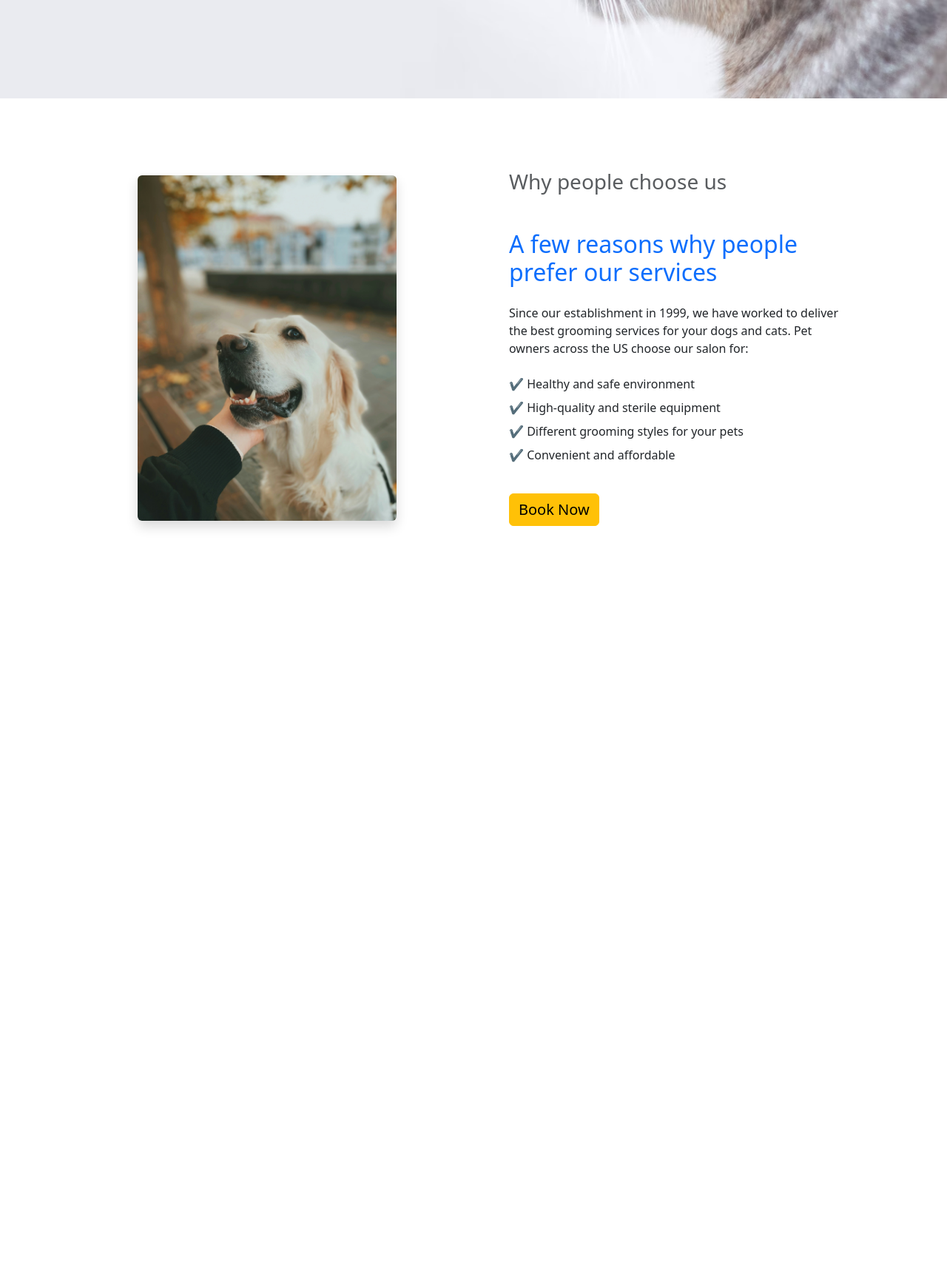
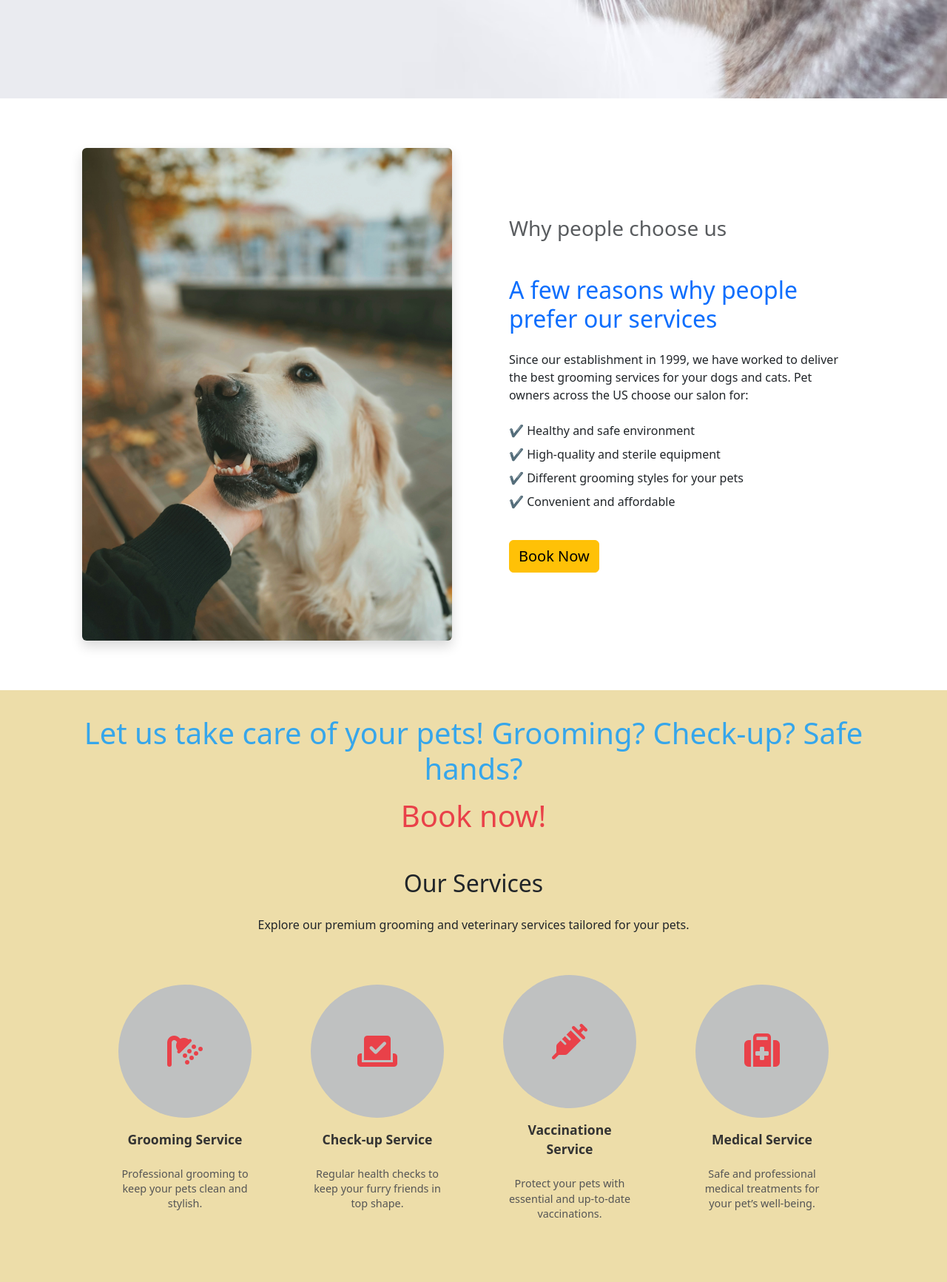
Before and after one commit to karlcyrus/reservation-system, a PHP site: page /test.html in a window 1280 px wide. Shown: the part 737-2470 px from the top of the page at 74% size. Before the commit the page ends 1452 px from the top, so only its background shows below. Run offline with PHP 8.4, Linux system fonts and the light colour scheme.

Commit message:
Added a new section and added a fade-in transition when the page loads

```diff
--- a/script.js
+++ b/script.js
@@ -8,3 +8,23 @@ document.addEventListener('DOMContentLoaded', function() {
         });
     }
 });
+
+document.addEventListener("DOMContentLoaded", () => {
+    const faders = document.querySelectorAll('.fade-slide');
+
+    const appearOptions = {
+        threshold: 0.1
+    };
+
+    const appearOnScroll = new IntersectionObserver(function(entries, observer) {
+        entries.forEach(entry => {
+            if (!entry.isIntersecting) return;
+            entry.target.classList.add('show');
+            observer.unobserve(entry.target);
+        });
+    }, appearOptions);
+
+    faders.forEach(fader => {
+        appearOnScroll.observe(fader);
+    });
+});
--- a/style.css
+++ b/style.css
@@ -138,6 +138,12 @@ input[type="submit"]{
     box-shadow: 0 8px 20px rgba(0, 0, 0, 0.3);
 }
 
+#about-us {
+    min-height: 100vh;
+    display: flex;
+    align-items: center;
+}
+
 #about-us .image-container {
     flex: 0 0 50%;
     display: flex;
@@ -147,7 +153,7 @@ input[type="submit"]{
 
 #about-us img {
     width: 100%;
-    max-width: 350px;
+    max-width: 500px;
     height: auto;
     border-radius: 10px;
     box-shadow: 0 10px 25px rgba(0, 0, 0, 0.2);
@@ -155,6 +161,61 @@ input[type="submit"]{
 
 #about-us .text-content {
     flex: 1;
+}
+
+#service-offer {
+    min-height: 100vh;
+    display: flex;
+    align-items: center;
+    justify-content: center;
+    background-color: #eddda9; /* or any bg color/image */
+    padding: 2rem;
+    box-sizing: border-box;
+}
+
+.service-container {
+    display: flex;
+    justify-content: center; /* or space-between / space-around / space-evenly */
+    gap: 5rem;             /* space between divs */
+    flex-wrap: wrap;         /* wrap on smaller screens */
+    align-items: center;
+    padding: 2rem 0;
+}
+
+.service-box {
+    display: flex;
+    flex-direction: column; /* ✅ Stack icon & text vertically */
+    align-items: center;
+    justify-content: center;
+    text-align: center;
+    max-width: 180px;
+}
+
+.grooming-service,
+.checkup-service,
+.vaccine-service,
+.medical-service {
+    width: 180px;
+    height: 180px;
+    border-radius: 50%;
+    background-color: #bfc1c1;
+    display: flex;
+    align-items: center;
+    justify-content: center;
+    margin-bottom: 1rem;
+}
+
+.service-text {
+    font-weight: bold;
+    font-size: 1.1rem;
+    color: #333;
+}
+
+.service-desc {
+    font-size: 0.9rem;
+    color: #555;
+    margin-top: 0.5rem;
+    line-height: 1.4;
 }
 
 @media (max-width: 768px) {
@@ -227,3 +288,14 @@ input[type="submit"]{
         max-width: 400px;
     }
 }
+
+.fade-slide {
+    opacity: 0;
+    transform: translateY(30px); /* Start slightly below */
+    transition: all 0.8s ease-in-out;
+}
+
+.fade-slide.show {
+    opacity: 1;
+    transform: translateY(0);
+}
--- a/test.html
+++ b/test.html
@@ -6,6 +6,7 @@
     <link rel="stylesheet" href="style.css">
     <link href="https://fonts.googleapis.com/css2?family=Quicksand:wght@500;700&display=swap" rel="stylesheet">
     <link href="https://cdn.jsdelivr.net/npm/bootstrap@5.3.0/dist/css/bootstrap.min.css" rel="stylesheet">
+    <link rel="stylesheet" href="https://cdnjs.cloudflare.com/ajax/libs/font-awesome/6.5.0/css/all.min.css">
 </head>
 <body>
     <div class="custom-navbar">
@@ -17,7 +18,7 @@
             <a href="#">About Us</a>
         </div>
     </div>
-    <section class="hp_background">
+    <section class="hp_background fade-slide">
         <div class="form_container">
             <h1>Login</h1>
             <?php if (!empty($error)): ?>
@@ -36,7 +37,7 @@
                 </form>
             </div>
     </section>
-    <section id="about-us" class="d-flex align-items-center py-5" style="background: #ffffff;">
+    <section id="about-us" class="d-flex align-items-center py-5  fade-slide" style="background: #ffffff;">
         <div class="container d-flex flex-column flex-lg-row align-items-center justify-content-between">
             <div class="image-container text-center text-lg-start">
                 <div class="image-wrapper">
@@ -57,6 +58,47 @@
             </div>
         </div>
     </section>
+    <section id="service-offer" class="fade-slide">
+        <div class="container d-flex flex-column justify-content-center align-items-center text-center">
+            <h1 class="mb-3" style="color: rgb(54, 166, 235)">Let us take care of your pets! Grooming? Check-up? Safe hands?</h1>
+            <h1 class="mb-5" style="color: rgb(233, 65, 73)">Book now!</h1>
+            <h2 class="mb-4">Our Services</h2>
+            <p class="mb-4">Explore our premium grooming and veterinary services tailored for your pets.</p>
+            <div class="container service-container">
+                <div class="service-box">
+                    <div class="grooming-service">
+                        <i class="fa-solid fa-shower fa-3x" style="color: rgb(233, 65, 73)"></i>
+                    </div>
+                    <p class="service-text">Grooming Service</p>
+                    <p class="service-desc">Professional grooming to keep your pets clean and stylish.</p>
+                </div>
+
+                <div class="service-box">
+                    <div class="checkup-service">
+                        <i class="fa-solid fa-check-to-slot fa-3x" style="color: rgb(233, 65, 73)"></i>
+                    </div>
+                    <p class="service-text">Check-up Service</p>
+                    <p class="service-desc">Regular health checks to keep your furry friends in top shape.</p>
+                </div>
+
+                <div class="service-box">
+                    <div class="vaccine-service">
+                        <i class="fa-solid fa-syringe fa-3x" style="color: rgb(233, 65, 73)"></i>
+                    </div>
+                    <p class="service-text">Vaccinatione Service</p>
+                    <p class="service-desc">Protect your pets with essential and up-to-date vaccinations.</p>
+                </div>
+
+                <div class="service-box">
+                    <div class="medical-service">
+                        <i class="fa-solid fa-suitcase-medical fa-3x" style="color: rgb(233, 65, 73)"></i>
+                    </div>
+                    <p class="service-text">Medical Service</p>
+                    <p class="service-desc">Safe and professional medical treatments for your pet’s well-being.</p>
+                </div>
+            </div>
+        </div>
+    </section>
 
 <script src="script.js"></script>
 </body>
```
